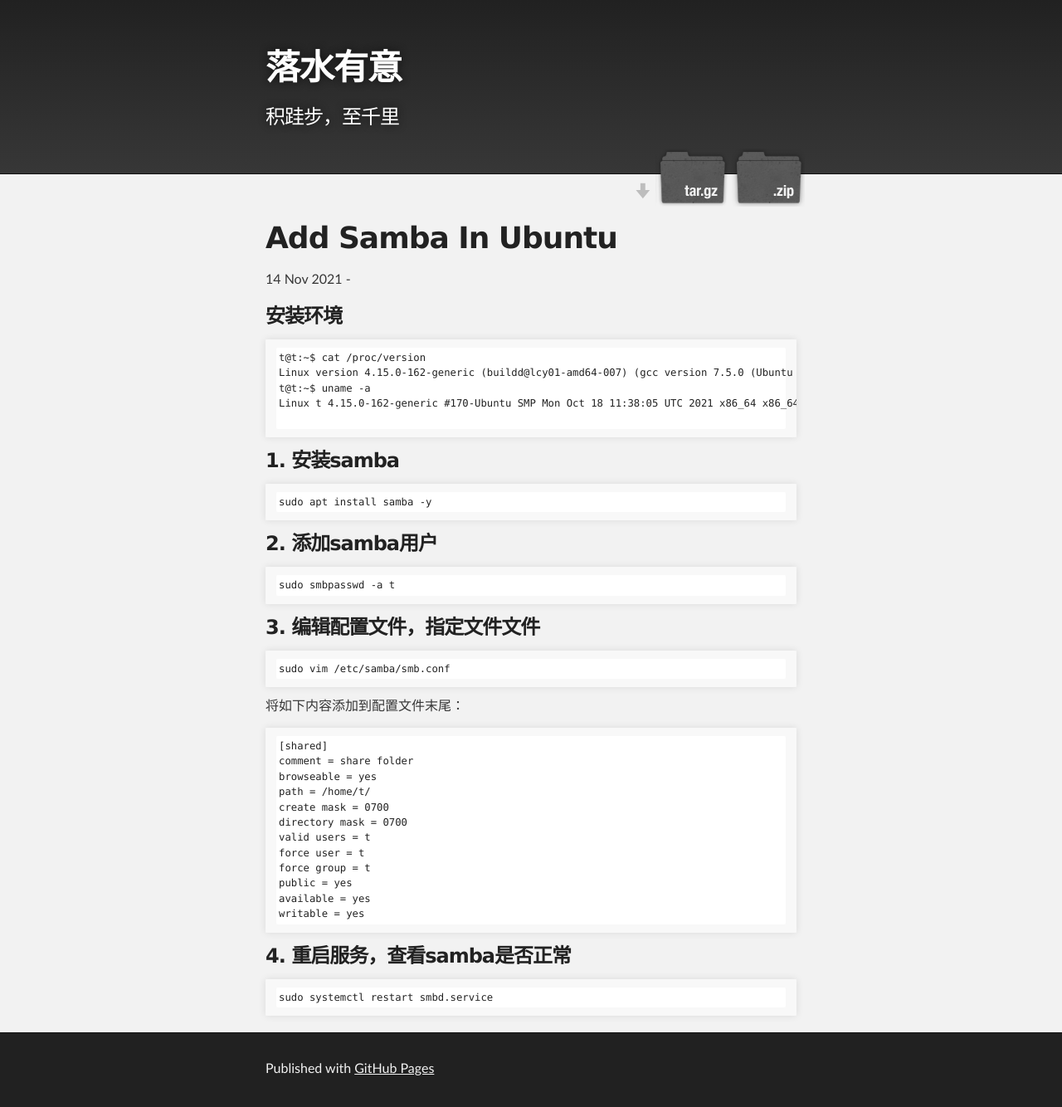
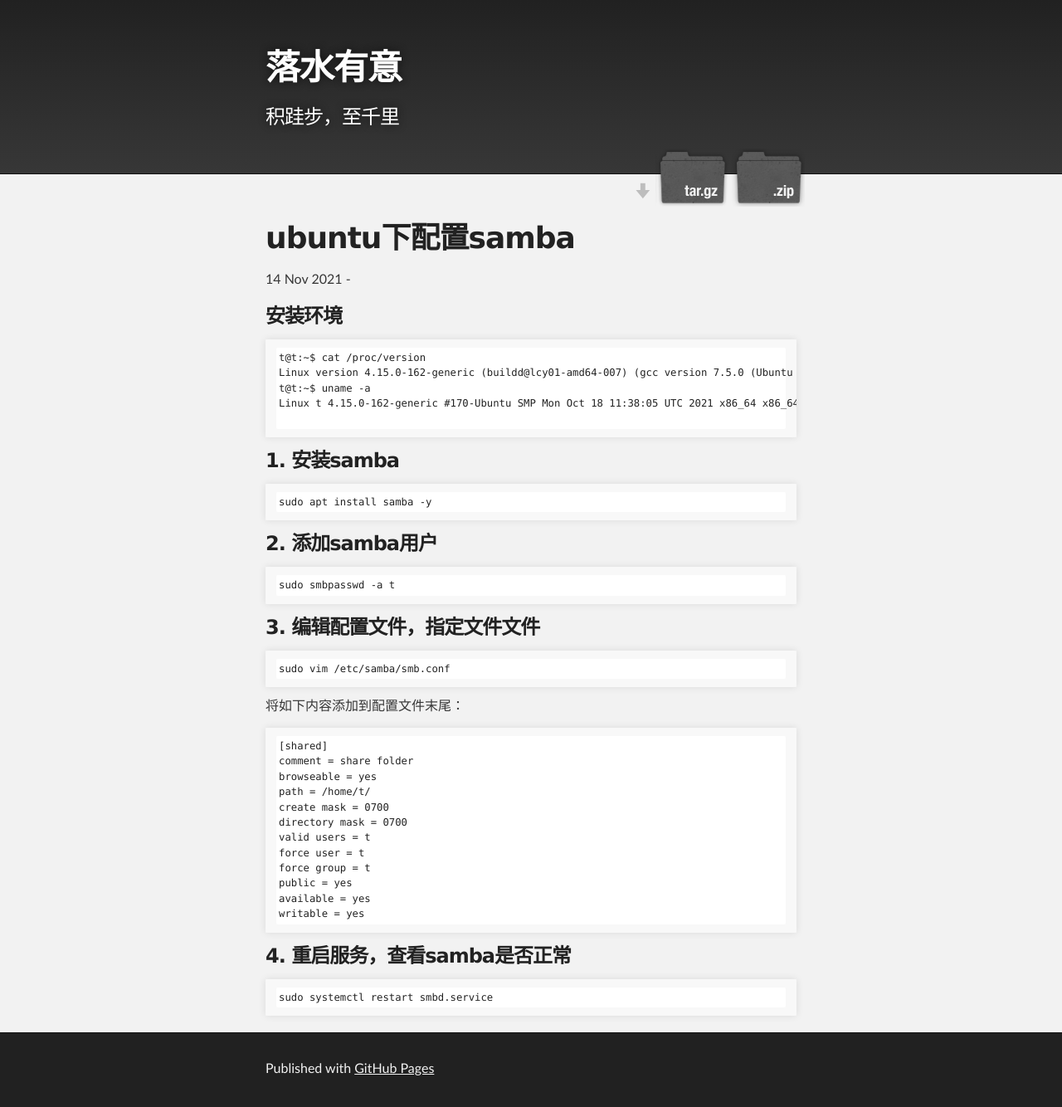
Before and after one commit to dtzq01/dtzq01.github.io, a Jekyll site: the page built from _posts/2021-11-14-add-samba-in-ubuntu.md, in a window 1280 px wide. Shown: the whole page at 83% size. Built offline with Jekyll 4.4.1, drawn with Linux system fonts in a browser that asks for light colours; our own code applies the rules of GitHub Pages for plain Markdown files.

````diff
--- a/_posts/2021-11-14-add-samba-in-ubuntu.md
+++ b/_posts/2021-11-14-add-samba-in-ubuntu.md
@@ -1,4 +1,8 @@
-
+---
+layout: post
+title: "ubuntu下配置samba"
+categories: linux service
+---
 ### 安装环境
 ```
 t@t:~$ cat /proc/version
````
